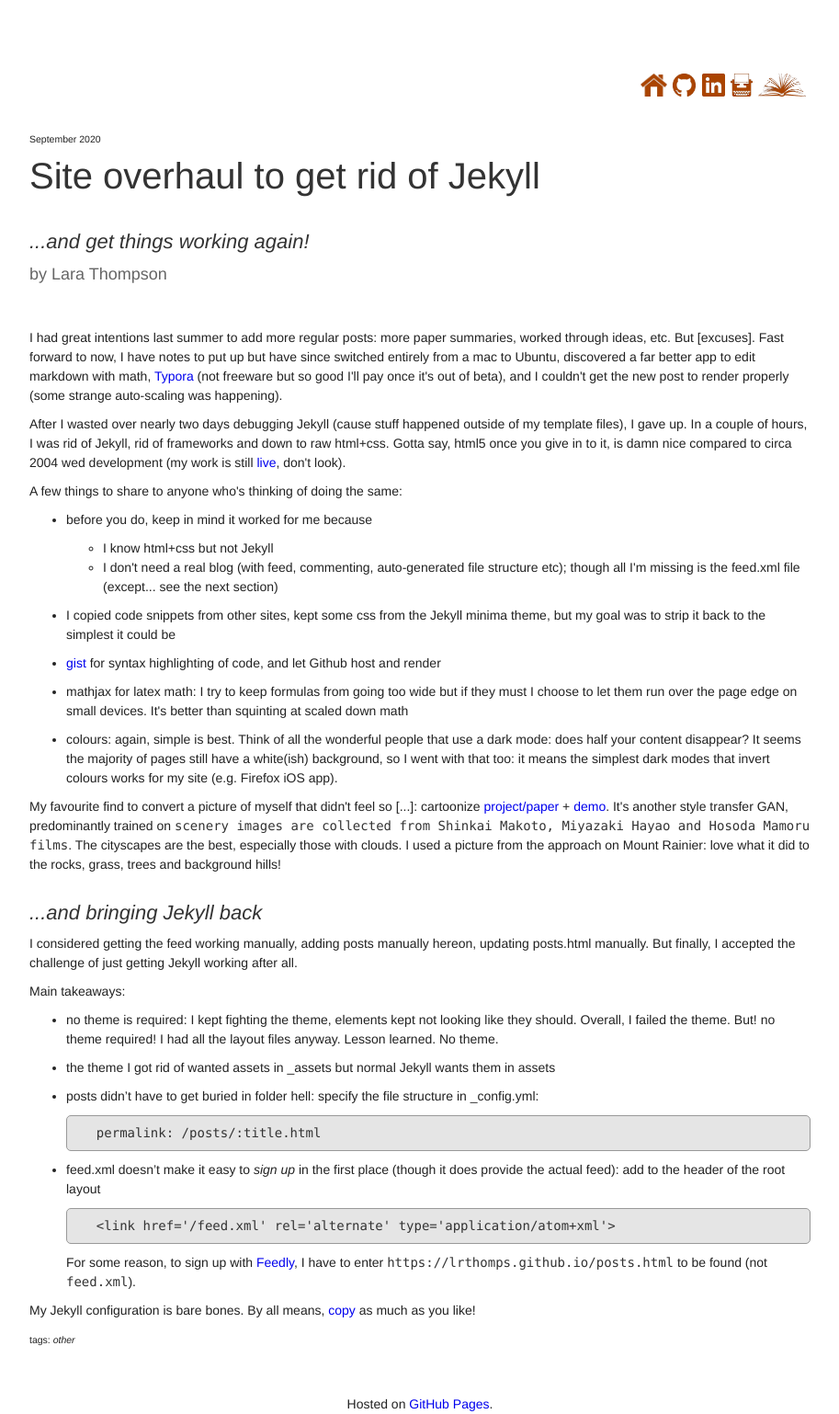
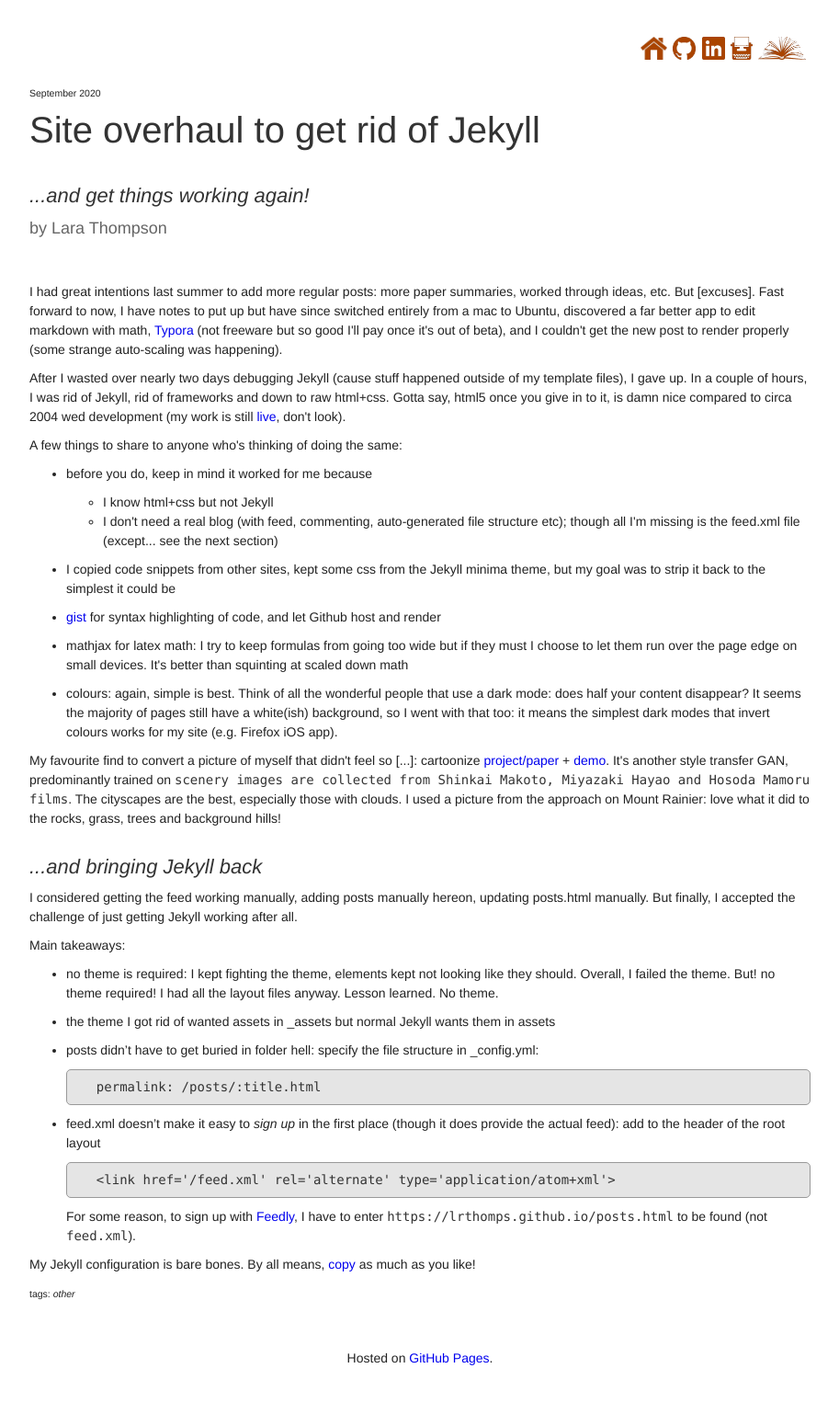
Before and after one commit to lrthomps/lrthomps.github.io, a Jekyll site: the page built from _posts/2020-09-07-going-jekyll-free-2020.md, in a window 1280 px wide. Shown: the whole page at 92% size, without its empty margins (183-1096 px from the left). Built offline with Jekyll 4.4.1, drawn with Linux system fonts in a browser that asks for light colours; after the commit the page ends 1488 px from its top, so only the background shows below that.

Commit message:
squishing top padding

```diff
--- a/assets/css/style.css
+++ b/assets/css/style.css
@@ -233,7 +233,7 @@
 
 /* Props */
 #dhead {
-    margin: 20px 0;
+    margin: 10px 0;
 }
 #biopic {
     grid-column: span 6;
@@ -272,7 +272,7 @@
 
 
 #headlinks {
-    margin-top: 30px;
+    margin-top: 0px;
     padding-left: 20px;
     grid-column: span 12;
     text-align: right;
```
